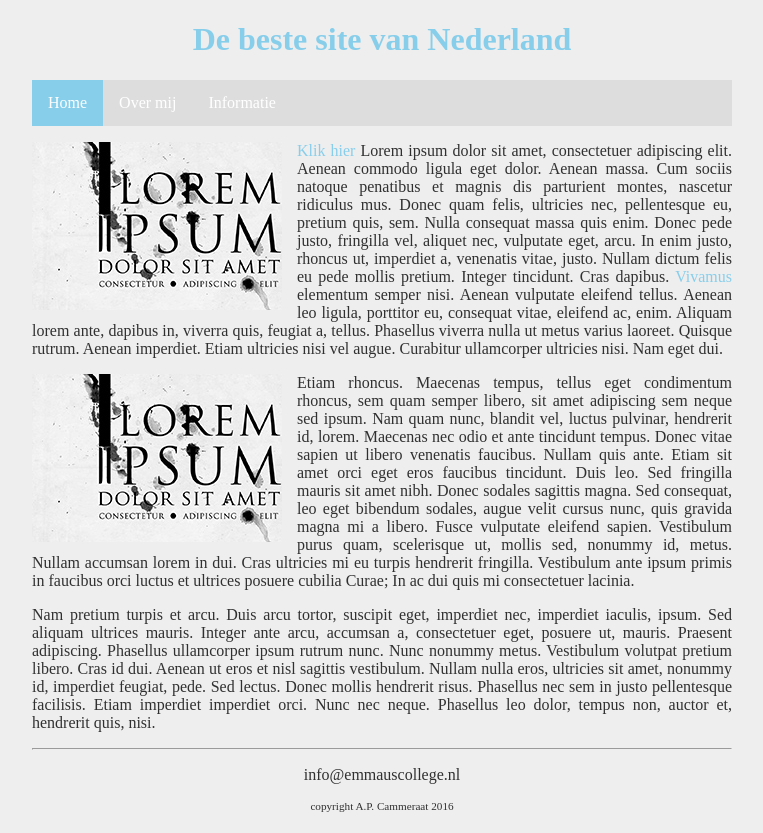
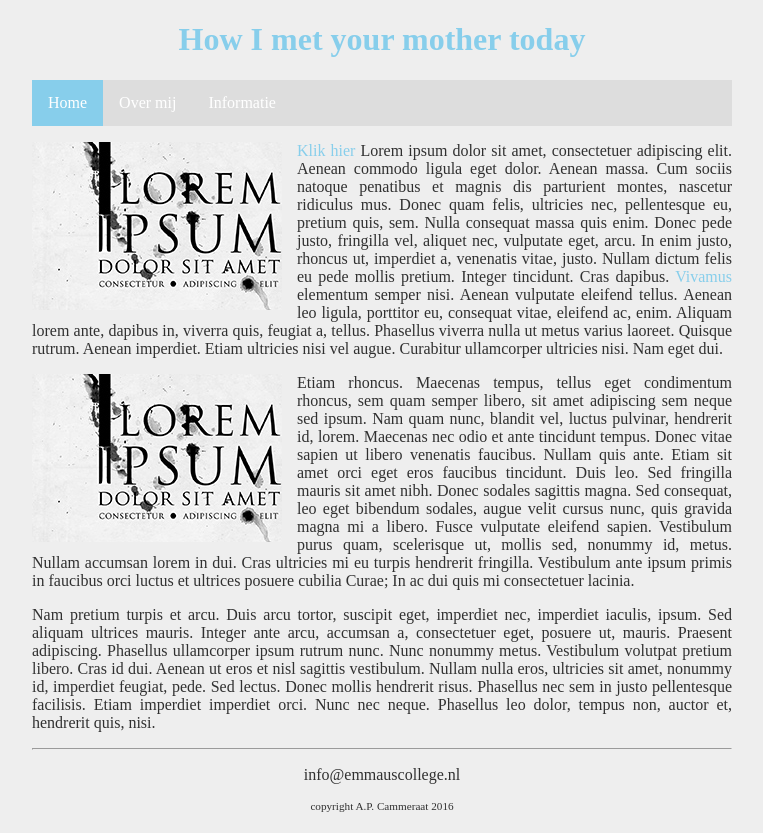
Before and after one commit to emmaus-4v/website-Dana4V, a plain HTML site: page index.html in a window 1280 px wide. Shown: the whole page, without its empty margins (258-1021 px from the left). Drawn offline with Linux system fonts and the light colour scheme.

Commit message:
change1
Signed-off-by: Dana4V <112498@emmauscollege.nl>

```diff
--- a/index.html
+++ b/index.html
@@ -10,7 +10,7 @@
     <body>
         <main>
             <header>
-                <h1 id="hoofdtitel" class="belangrijk">De beste site van Nederland</h1>
+                <h1 id="hoofdtitel" class="belangrijk">How I met your mother today</h1>
             </header>
 
             <nav>
```
